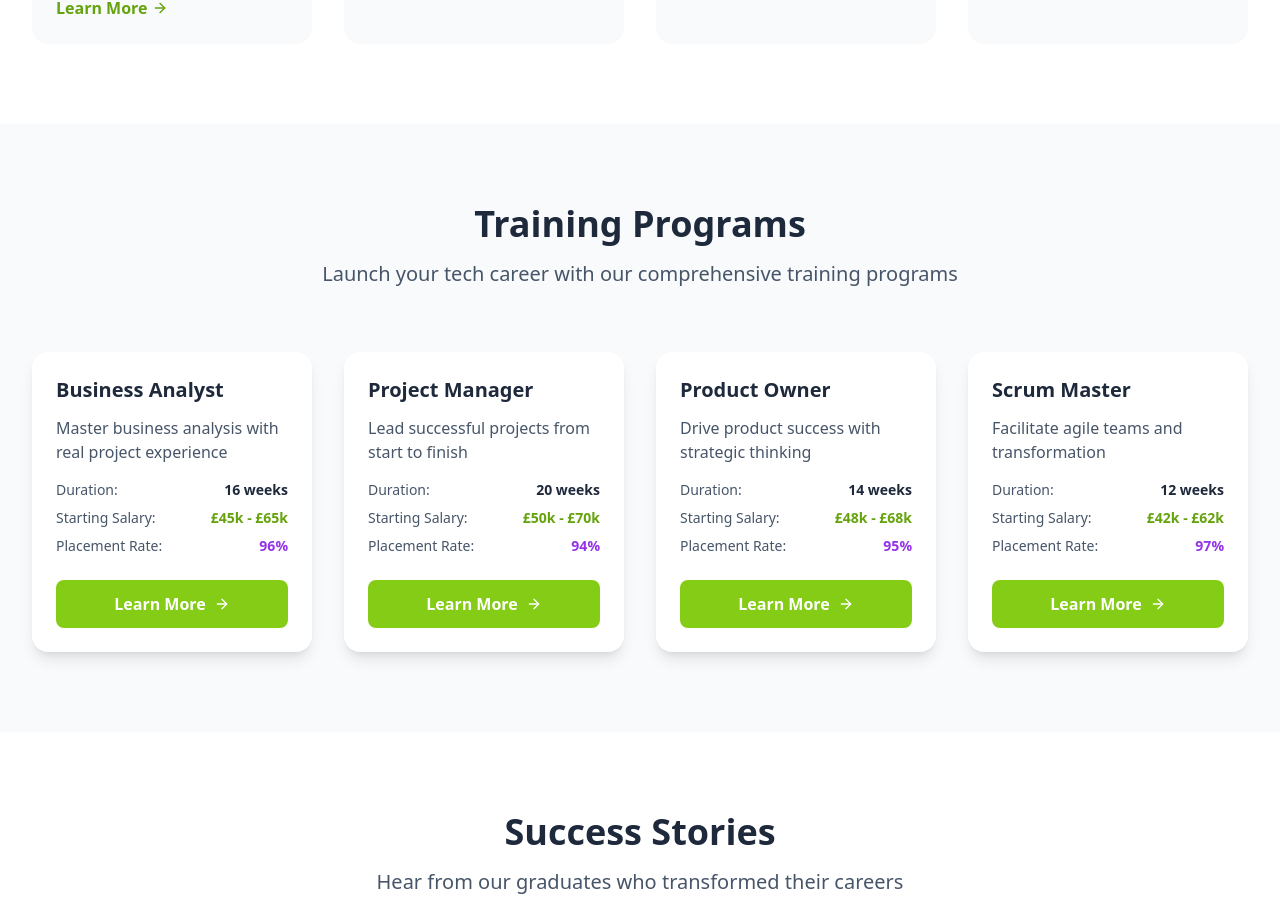
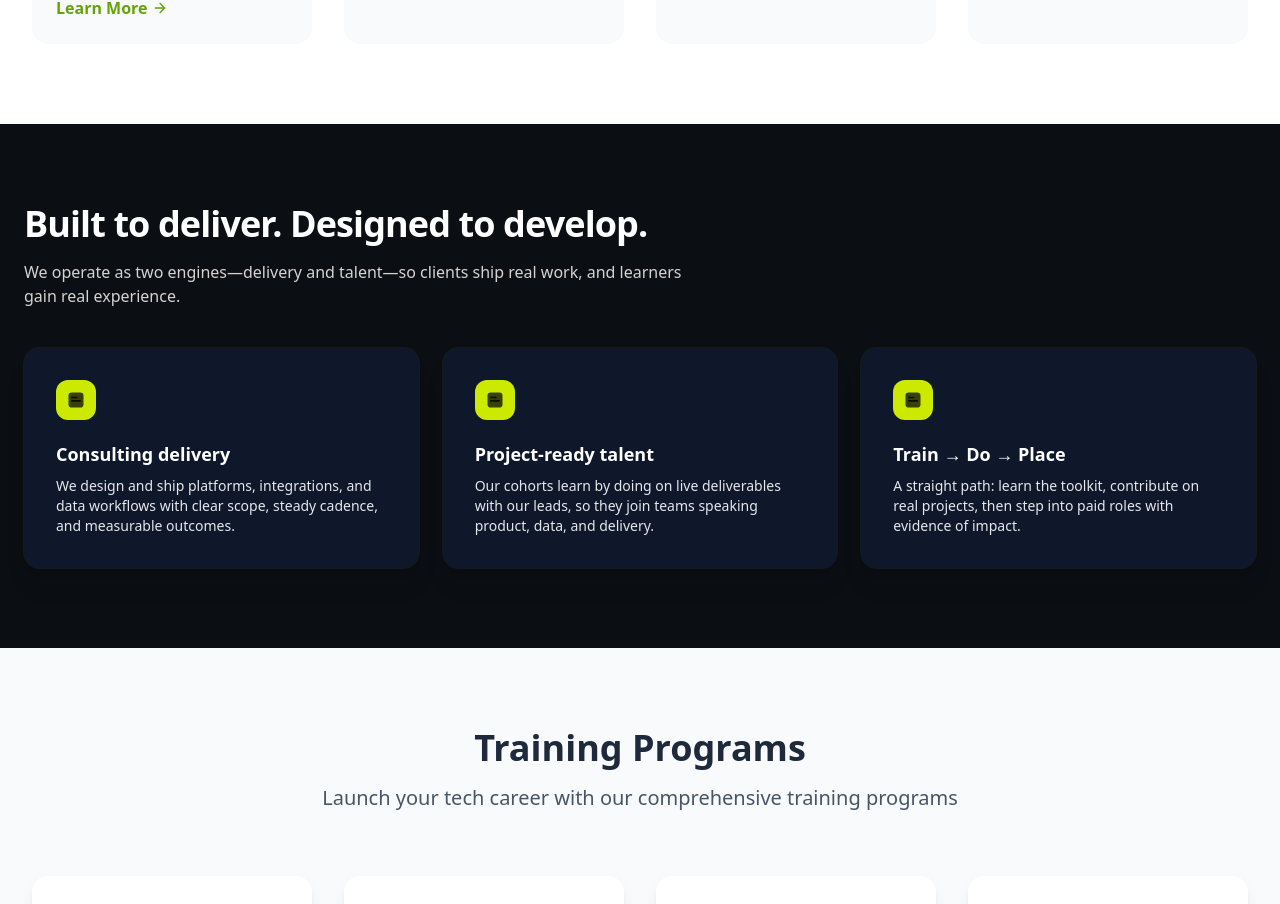
Before and after one commit to Techascendconsulting/website, a React (Vite) app: page / in a window 1280 px wide. Shown: the part 1320-2224 px from the top of the page. Built offline with nearby package versions, Linux system fonts and the light colour scheme.

Commit message:
feat(home): add FeatureBand section with dark gradient and three cards; insert after Services and before Training

```diff
--- /dev/null
+++ b/src/components/FeatureBand.tsx
@@ -0,0 +1,77 @@
+import React from 'react';
+
+const PlaceholderIcon: React.FC = () => (
+  <svg
+    xmlns="http://www.w3.org/2000/svg"
+    viewBox="0 0 24 24"
+    fill="currentColor"
+    aria-hidden="true"
+    className="h-5 w-5"
+  >
+    <rect x="3" y="3" width="18" height="18" rx="4" className="opacity-90" />
+    <path d="M7 13h10M7 9h6" stroke="currentColor" strokeWidth="2" fill="none" strokeLinecap="round" />
+  </svg>
+);
+
+const FeatureBand: React.FC = () => {
+  return (
+    <section className="w-full bg-gradient-to-b from-[#0B0F14] to-[#0B0F14]">
+      <div className="max-w-7xl mx-auto px-6 py-20">
+        <header>
+          <h2 className="text-white text-4xl font-semibold tracking-tight">
+            Built to deliver. Designed to develop.
+          </h2>
+          <p className="mt-4 text-base text-stone-300 max-w-2xl">
+            We operate as two engines—delivery and talent—so clients ship real work, and learners gain real experience.
+          </p>
+        </header>
+
+        <div className="mt-10 grid gap-6 sm:grid-cols-2 lg:grid-cols-3" role="list">
+          {/* Card 1 */}
+          <article
+            className="rounded-2xl bg-[#0F172A] p-6 lg:p-8 shadow-xl ring-1 ring-white/5 transition transform hover:-translate-y-1 hover:shadow-2xl focus-within:ring-2 focus-within:ring-[#CBEA00]"
+            role="listitem"
+          >
+            <div className="inline-flex h-10 w-10 items-center justify-center rounded-xl bg-[#CBEA00] text-black/80">
+              <PlaceholderIcon />
+            </div>
+            <h3 className="mt-5 text-white font-semibold text-lg">Consulting delivery</h3>
+            <p className="mt-2 text-sm text-[#E5E7EB]">
+              We design and ship platforms, integrations, and data workflows with clear scope, steady cadence, and measurable outcomes.
+            </p>
+          </article>
+
+          {/* Card 2 */}
+          <article
+            className="rounded-2xl bg-[#0F172A] p-6 lg:p-8 shadow-xl ring-1 ring-white/5 transition transform hover:-translate-y-1 hover:shadow-2xl focus-within:ring-2 focus-within:ring-[#CBEA00]"
+            role="listitem"
+          >
+            <div className="inline-flex h-10 w-10 items-center justify-center rounded-xl bg-[#CBEA00] text-black/80">
+              <PlaceholderIcon />
+            </div>
+            <h3 className="mt-5 text-white font-semibold text-lg">Project-ready talent</h3>
+            <p className="mt-2 text-sm text-[#E5E7EB]">
+              Our cohorts learn by doing on live deliverables with our leads, so they join teams speaking product, data, and delivery.
+            </p>
+          </article>
+
+          {/* Card 3 */}
+          <article
+            className="rounded-2xl bg-[#0F172A] p-6 lg:p-8 shadow-xl ring-1 ring-white/5 transition transform hover:-translate-y-1 hover:shadow-2xl focus-within:ring-2 focus-within:ring-[#CBEA00]"
+            role="listitem"
+          >
+            <div className="inline-flex h-10 w-10 items-center justify-center rounded-xl bg-[#CBEA00] text-black/80">
+              <PlaceholderIcon />
+            </div>
+            <h3 className="mt-5 text-white font-semibold text-lg">Train → Do → Place</h3>
+            <p className="mt-2 text-sm text-[#E5E7EB]">
+              A straight path: learn the toolkit, contribute on real projects, then step into paid roles with evidence of impact.
+            </p>
+          </article>
+        </div>
+      </div>
+    </section>
+  );
+};
+
+export default FeatureBand;
--- a/src/pages/Home.tsx
+++ b/src/pages/Home.tsx
@@ -1,6 +1,7 @@
 import React from 'react';
 import { Link } from 'react-router-dom';
 import { ArrowRight, CheckCircle, Users, Target, Award, Clock, Briefcase, TrendingUp, Star, Zap } from 'lucide-react';
+import FeatureBand from '../components/FeatureBand';
 
 const Home = () => {
   return (
@@ -148,6 +149,9 @@ const Home = () => {
           </div>
         </div>
       </section>
+
+      {/* Feature Band Section */}
+      <FeatureBand />
 
       {/* Training Programs Section */}
       <section className="py-20 bg-slate-50">
```
